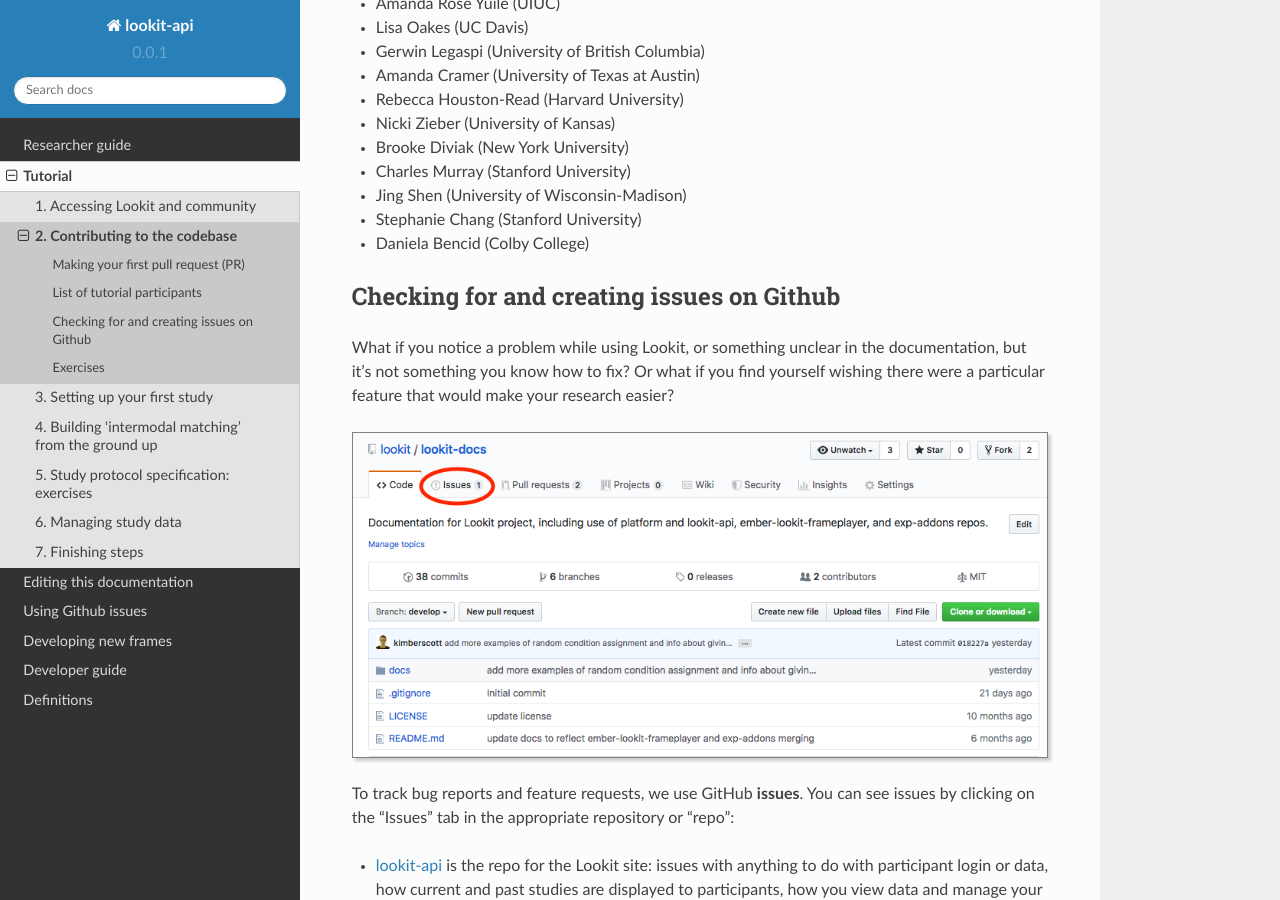
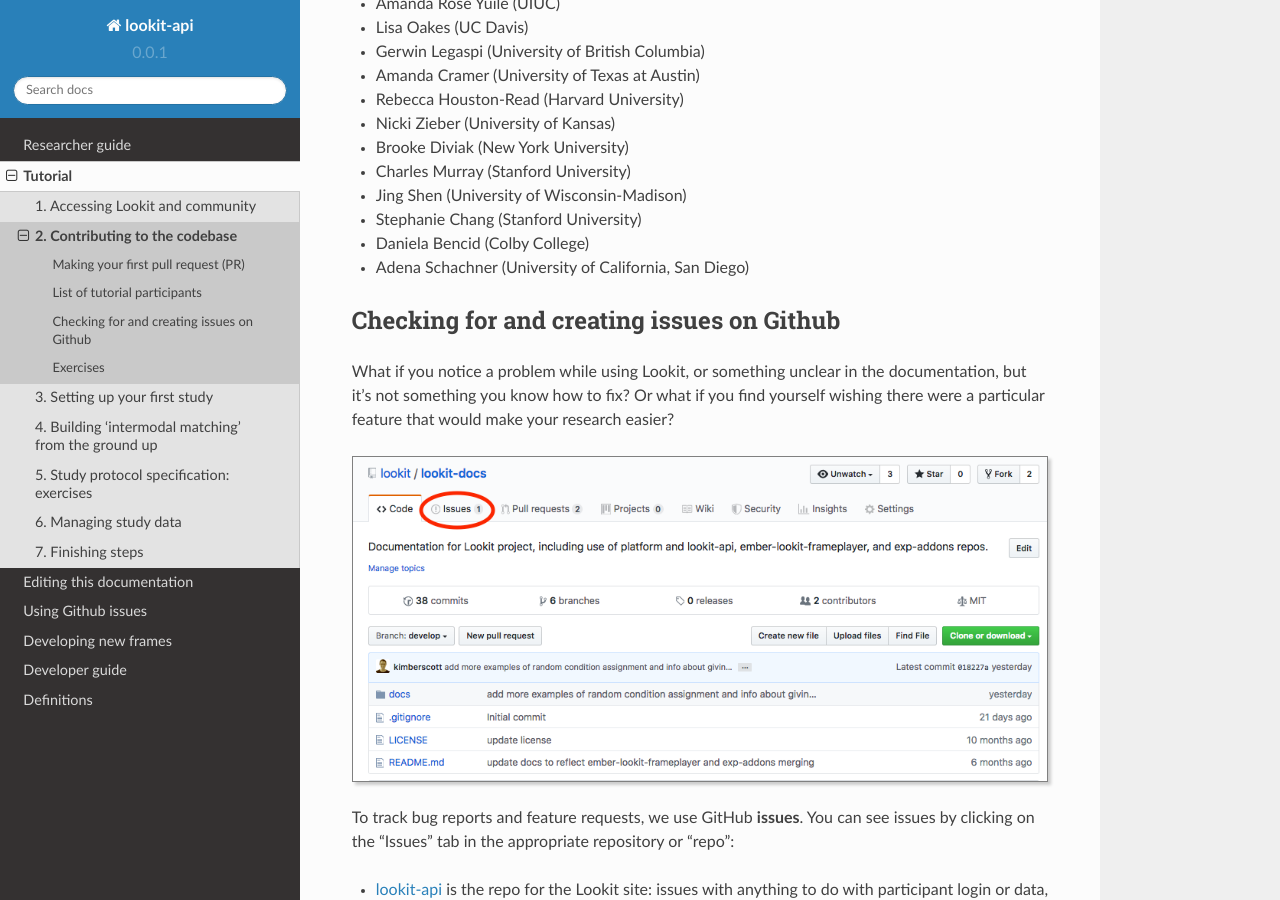
Before and after one commit to lookit/lookit-docs, a Sphinx documentation site: the page built from docs/source/tutorial-contributing.rst, in a window 1280 px wide and 900 px high, scrolled down 4717 px. Built offline with Sphinx 7.4.7 and the Read the Docs theme 2.0.0, drawn with Linux system fonts in a browser that asks for light colours.

Commit message:
Add me to tutorial participant list

```diff
--- a/docs/source/tutorial-contributing.rst
+++ b/docs/source/tutorial-contributing.rst
@@ -113,6 +113,7 @@
 - Jing Shen (University of Wisconsin-Madison)
 - Stephanie Chang (Stanford University)
 - Daniela Bencid (Colby College)
+- Adena Schachner (University of California, San Diego)
 .. _Github issues overview:
 
 Checking for and creating issues on Github
```
